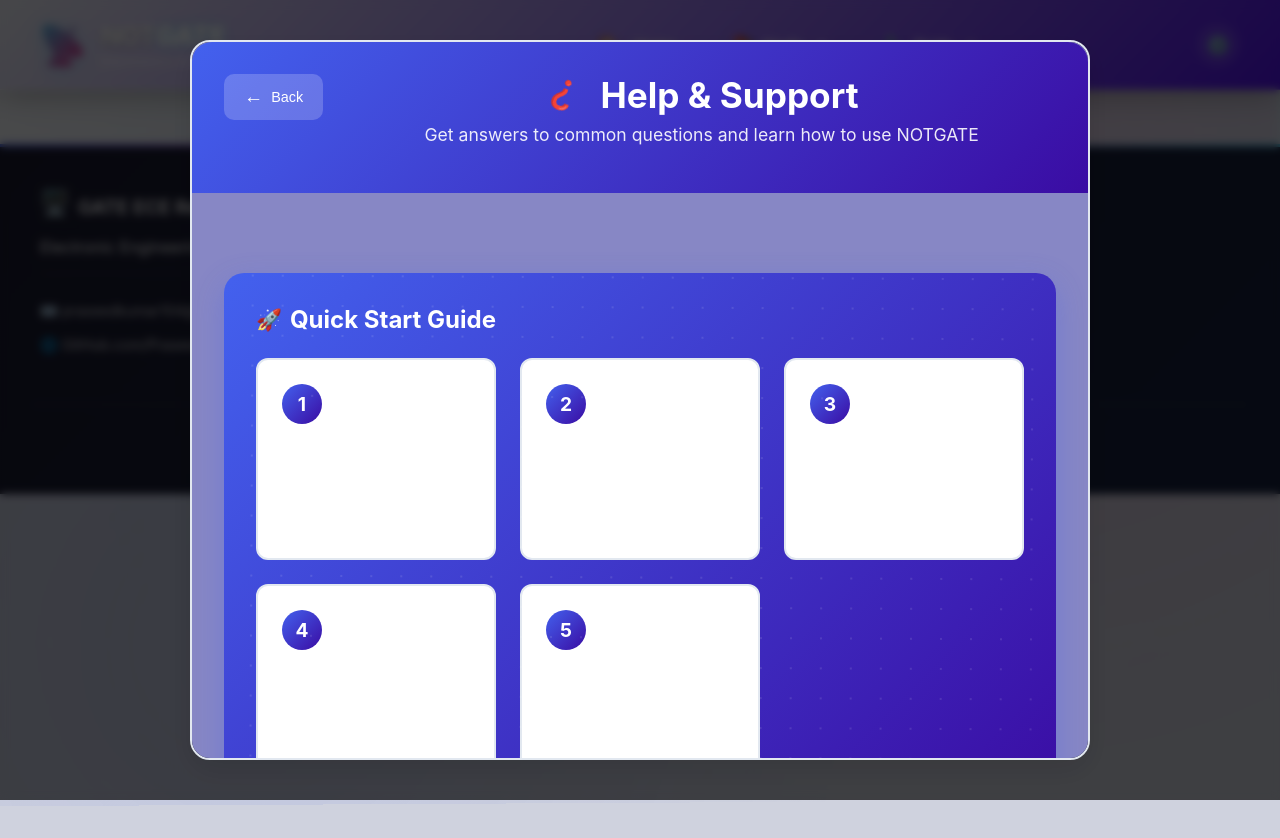
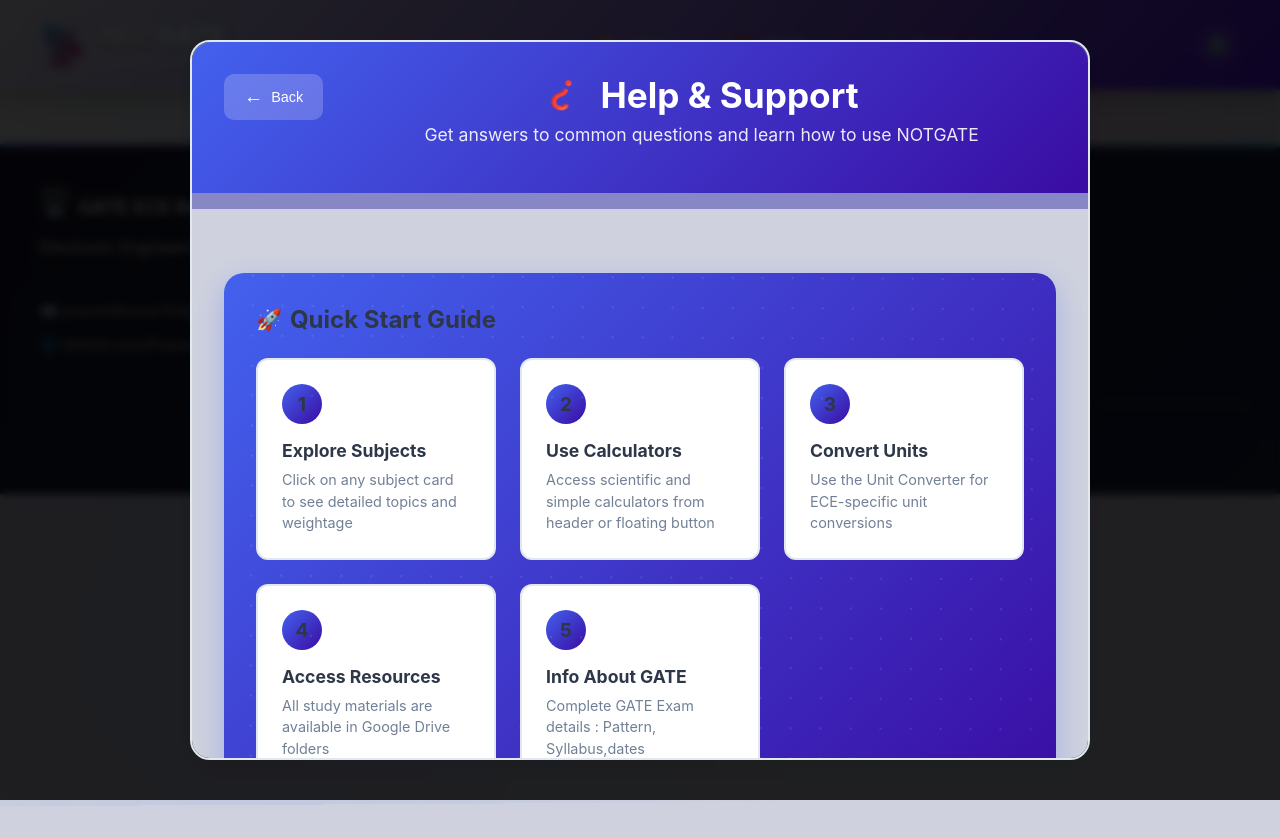
Before and after one commit to Praseedkarn/notgate-ec, a React (Create React App) app: page / in a window 1280 px wide. Both pictures are taken after a click on the button "❓ Help". Shown: the top 838 px of the page. Built offline with nearby package versions, Linux system fonts and the light colour scheme.

Commit message:
Fixed text visibility in help overlay and navigation tabs
- Fixed paragraph text visibility in both light/dark themes
- Fixed navigation tab text colors (black in light theme, white in dark theme)
- Added proper border styling to info tabs
- Improved contrast for better accessibility

```diff
--- a/src/components/Help.css
+++ b/src/components/Help.css
@@ -4,7 +4,7 @@
   left: 0;
   right: 0;
   bottom: 0;
-  background: rgba(0, 0, 0, 0.7);
+  background: rgba(0, 0, 0, 0.85);
   backdrop-filter: blur(4px);
   display: flex;
   justify-content: center;
@@ -14,7 +14,7 @@
 }
 
 .help-container {
-  background: var(--card-bg);
+  background: var(--card-bg,#ffffff);
   backdrop-filter: blur(10px);
   border-radius: 20px;
   max-width: 900px;
@@ -24,6 +24,7 @@
   box-shadow: 0 10px 30px rgba(0, 0, 0, 0.1);
   animation: slideUp 0.3s ease-out;
   border: 2px solid #e2e8f0;
+  color: var(--text-colour,#2d3748) !important;
 }
 
 @keyframes slideUp {
@@ -43,7 +44,7 @@
   padding: 2rem;
   background: linear-gradient(135deg, #4361ee, #3a0ca3);
   border-radius: 20px 20px 0 0;
-  color: white;
+  color: white !important;
   position: relative;
 }
 
@@ -108,6 +109,7 @@
 
 .help-body {
   padding: 2rem;
+  background: var(--bg-color,#f8fafc);
 }
 
 .help-section {
@@ -422,3 +424,56 @@
     justify-content: flex-start;
   }
 }
+/* SIMPLE FIX - Add this after your existing CSS */
+.help-overlay .help-container .help-body h2,
+.help-overlay .help-container .help-body h3,
+.help-overlay .help-container .help-body .step-content h3,
+.help-overlay .help-container .help-body .faq-question h3,
+.help-overlay .help-container .help-body .contact-details h3 {
+  color: #2d3748 !important; /* Dark color for light theme */
+}
+
+/* Dark theme override */
+.dark-theme .help-overlay .help-container .help-body h2,
+.dark-theme .help-overlay .help-container .help-body h3,
+.dark-theme .help-overlay .help-container .help-body .step-content h3,
+.dark-theme .help-overlay .help-container .help-body .faq-question h3,
+.dark-theme .help-overlay .help-container .help-body .contact-details h3 {
+  color: #f7fafc !important; /* Light color for dark theme */
+}
+
+/* Electronic theme (if you have separate class) */
+.electronic-theme .help-overlay .help-container .help-body h2,
+.electronic-theme .help-overlay .help-container .help-body h3,
+.electronic-theme .help-overlay .help-container .help-body .step-content h3,
+.electronic-theme .help-overlay .help-container .help-body .faq-question h3,
+.electronic-theme .help-overlay .help-container .help-body .contact-details h3 {
+  color: #2d3748 !important;
+}
+/* SUPER SIMPLE GLOBAL FIX - Targets EVERYTHING except header */
+.help-overlay .help-container .help-body *:not(.help-header *) {
+  color: #2d3748 !important; /* Dark text for light theme */
+}
+
+.dark-theme .help-overlay .help-container .help-body *:not(.help-header *) {
+  color: #e2e8f0 !important; /* Light text for dark theme */
+}
+
+/* Keep the header gradient text white */
+.help-overlay .help-container .help-header,
+.help-overlay .help-container .help-header * {
+  color: white !important;
+}
+
+/* Optional: Make paragraph text slightly lighter */
+.help-overlay .help-container .help-body p,
+.help-overlay .help-container .help-body .step-content p,
+.help-overlay .help-container .help-body .faq-answer p {
+  color: #718096 !important;
+}
+
+.dark-theme .help-overlay .help-container .help-body p,
+.dark-theme .help-overlay .help-container .help-body .step-content p,
+.dark-theme .help-overlay .help-container .help-body .faq-answer p {
+  color: #a0aec0 !important;
+}
--- a/src/styles/GateInfo.css
+++ b/src/styles/GateInfo.css
@@ -103,8 +103,8 @@
 
 .info-tab-btn {
   padding: 1rem 2rem;
-  background: var(--card-bg);
-  border: 2px solid var(--border-color);
+  background: var(--card-bg, #ffffff);
+  border: 2px solid #e2e8f0;
   border-radius: 12px;
   font-size: 1rem;
   font-weight: 600;
@@ -113,21 +113,41 @@
   display: flex;
   align-items: center;
   gap: 0.5rem;
+  color: #000000 !important; /* Black text for light theme */
 }
 
 .info-tab-btn:hover {
   transform: translateY(-2px);
   border-color: #4361ee;
   box-shadow: 0 5px 15px rgba(67, 97, 238, 0.2);
+  color: #000000 !important; /* Keep black on hover */
 }
 
 .info-tab-btn.active {
   background: linear-gradient(135deg, #4361ee, #3a0ca3);
-  color: white;
+  color: #ffffff !important; /* White text for active state */
   border-color: #4361ee;
   box-shadow: 0 5px 15px rgba(67, 97, 238, 0.3);
 }
 
+/* Dark theme - white text */
+.dark-theme .info-tab-btn {
+  color: #ffffff !important; /* White text for dark theme */
+  border-color: #4a5568;
+}
+
+.dark-theme .info-tab-btn:hover {
+  color: #ffffff !important; /* White text on hover */
+  border-color: #4cc9f0;
+  box-shadow: 0 5px 15px rgba(76, 201, 240, 0.2);
+}
+
+.dark-theme .info-tab-btn.active {
+  background: linear-gradient(135deg, #4cc9f0, #4361ee);
+  color: #ffffff !important; /* White text for active state */
+  border-color: #4cc9f0;
+  box-shadow: 0 5px 15px rgba(76, 201, 240, 0.3);
+}
 /* Content Sections */
 .info-content {
   background: var(--card-bg);
```
